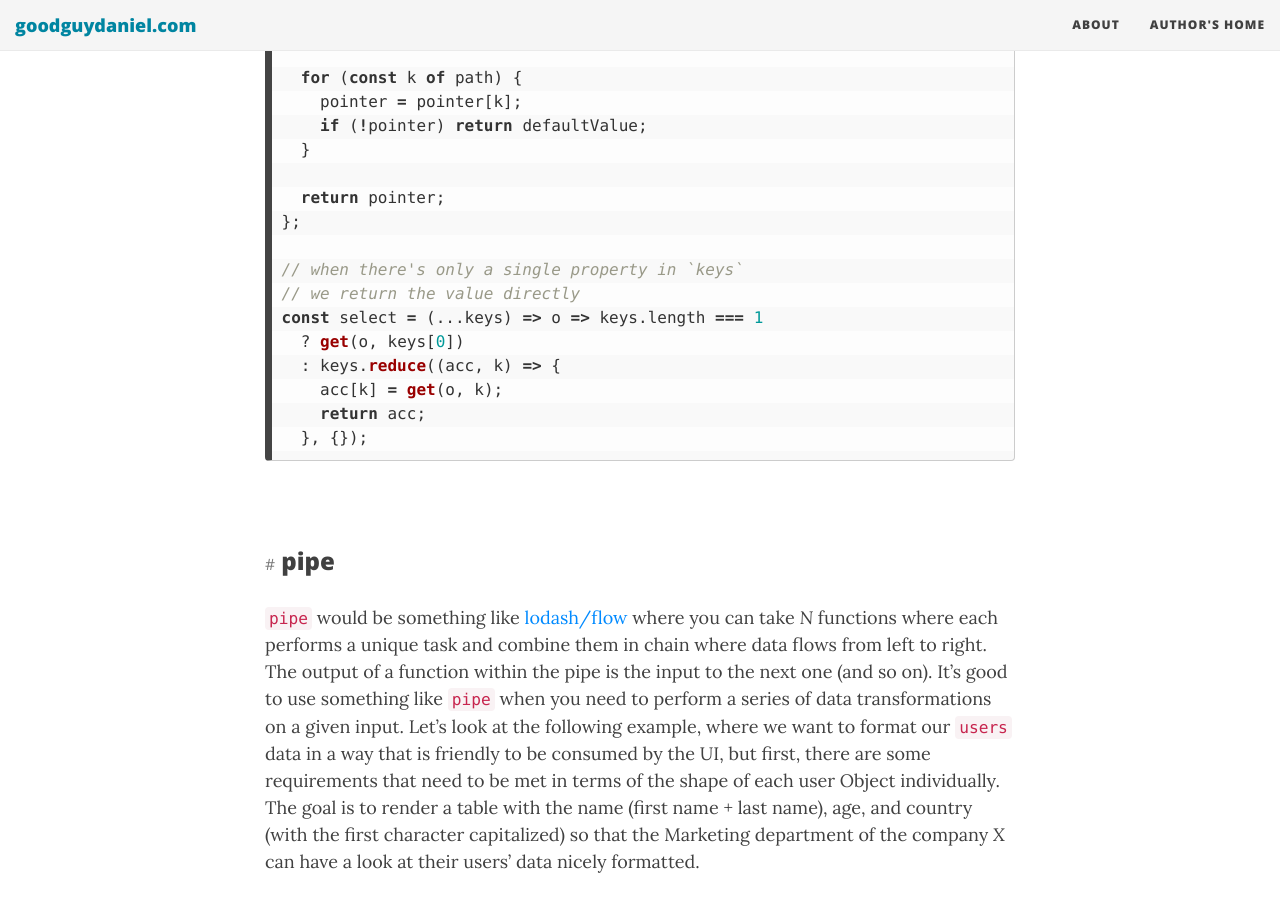
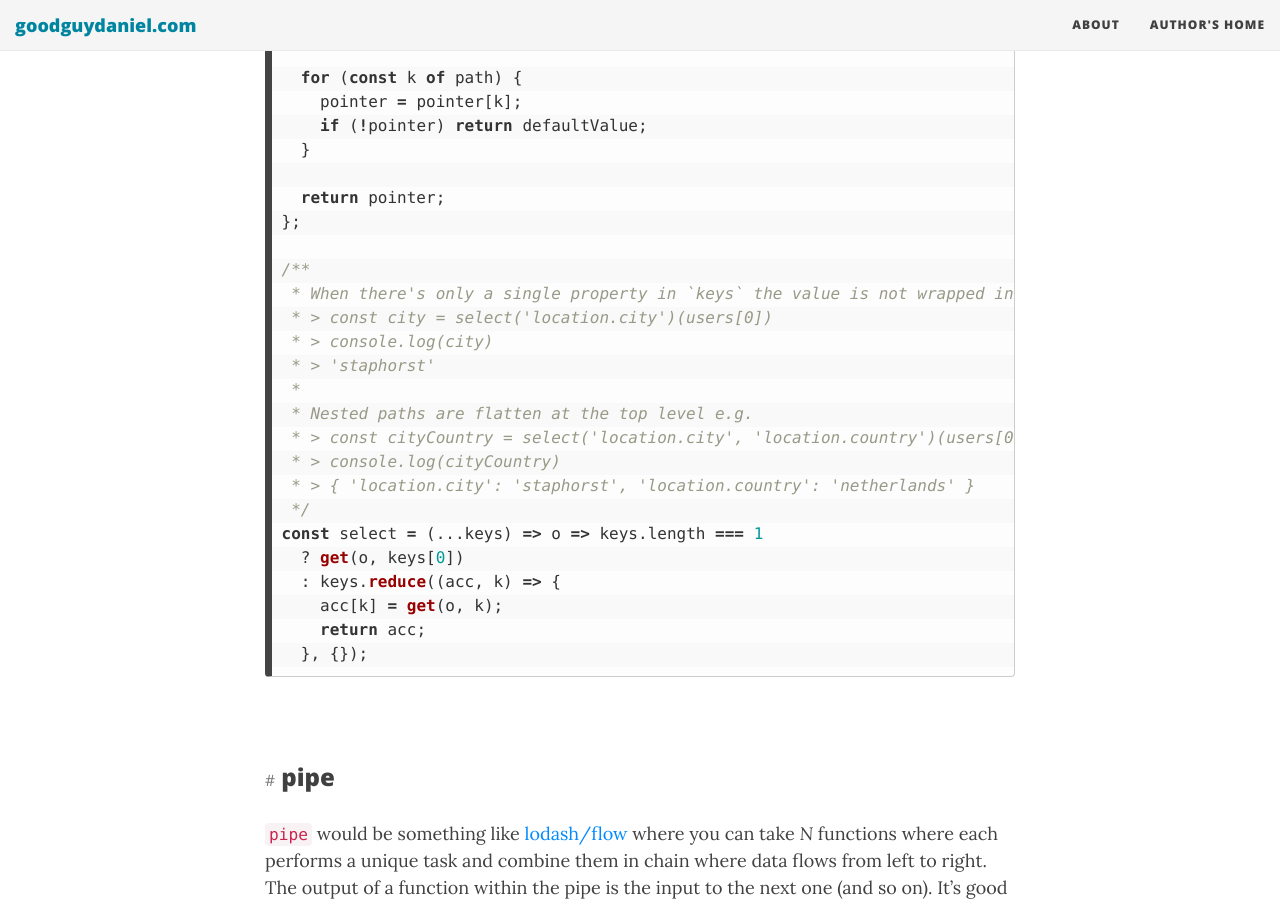
Before and after one commit to danielcaldas/oldblog, a Jekyll site: the page built from _posts/2020-03-30-functional-bits-tips.markdown, in a window 1280 px wide and 900 px high, scrolled down 4425 px. Built offline with Jekyll 4.4.1, drawn with Linux system fonts in a browser that asks for light colours; nearby versions of some CDN libraries; comment, search, counter and statistics services are not loaded.

Commit message:
Add some jsdoc on select implementation

```diff
--- a/_posts/2020-03-30-functional-bits-tips.markdown
+++ b/_posts/2020-03-30-functional-bits-tips.markdown
@@ -161,8 +161,17 @@ function get (o, query, defaultValue = undefined) {
   return pointer;
 };
 
-// when there's only a single property in `keys`
-// we return the value directly
+/**
+ * When there's only a single property in `keys` the value is not wrapped in an object e.g.
+ * > const city = select('location.city')(users[0])
+ * > console.log(city)
+ * > 'staphorst'
+ *
+ * Nested paths are flatten at the top level e.g.
+ * > const cityCountry = select('location.city', 'location.country')(users[0])
+ * > console.log(cityCountry)
+ * > { 'location.city': 'staphorst', 'location.country': 'netherlands' }
+ */
 const select = (...keys) => o => keys.length === 1
   ? get(o, keys[0])
   : keys.reduce((acc, k) => {
```
